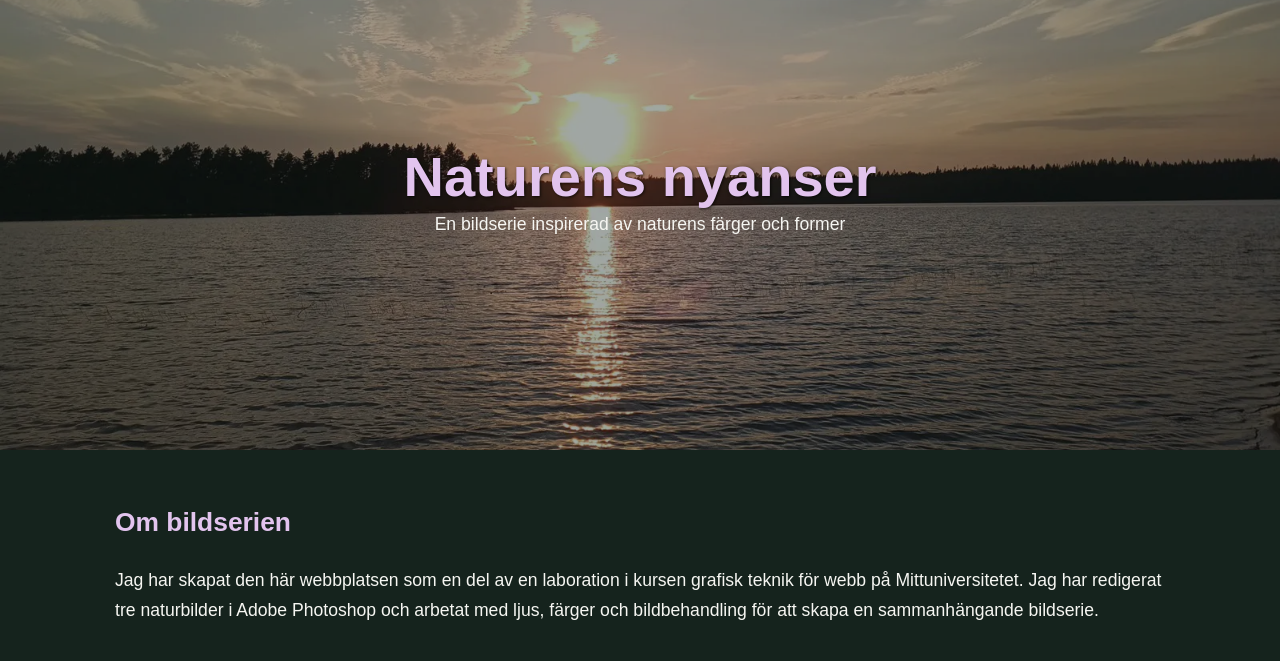
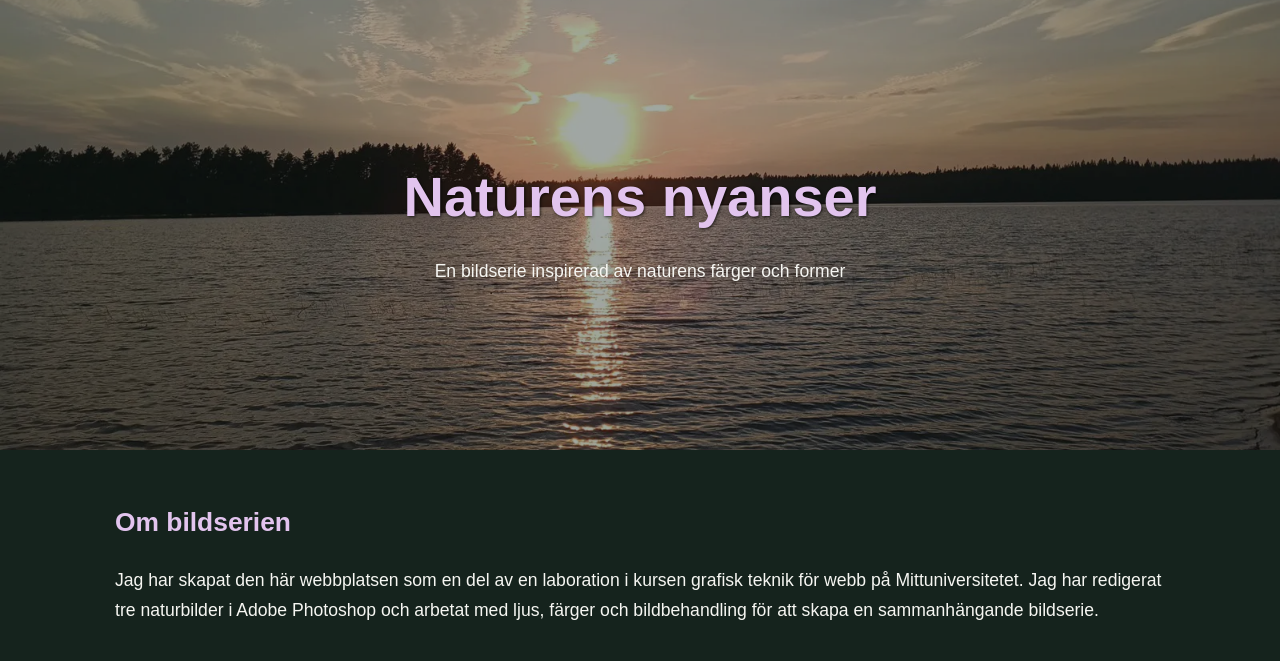
Before and after one commit to CobaltSyntaxLab/naturens-nyanser-optimerad, a plain HTML site: page index.html in a window 1280 px wide. Shown: the part 139-800 px from the top of the page. Drawn offline with Linux system fonts and the light colour scheme.

Commit message:
Återställde rubrikens placering i hero sektionen till originalversionen

```diff
--- a/css/style.css
+++ b/css/style.css
@@ -102,22 +102,7 @@ nav a[aria-current="page"] {
 }
 
 .hero-home h1 {
-  position: absolute;
-  top: calc(49% - 15); /* Placerar rubriken vid vattenlinjen */
-  left: 50%;
-  transform: translate(-50%, -50%); /* Centrerar rubriken */
-  width: calc(100% - 40px);
-}
-
-.hero-home p {
-  position: absolute;
-  top: calc(
-    49% - 15 + clamp(36px, 7vw, 65px)
-  ); /* Underrubriken följer rubriken */
-  left: 50%;
-  transform: translateX(-50%);
-  width: calc(100% - 40px);
-  margin: 0;
+  transform: translateY(5px); /* Samma placering som i originalversionen */
 }
 
 /* Sidans innehåll */
```
